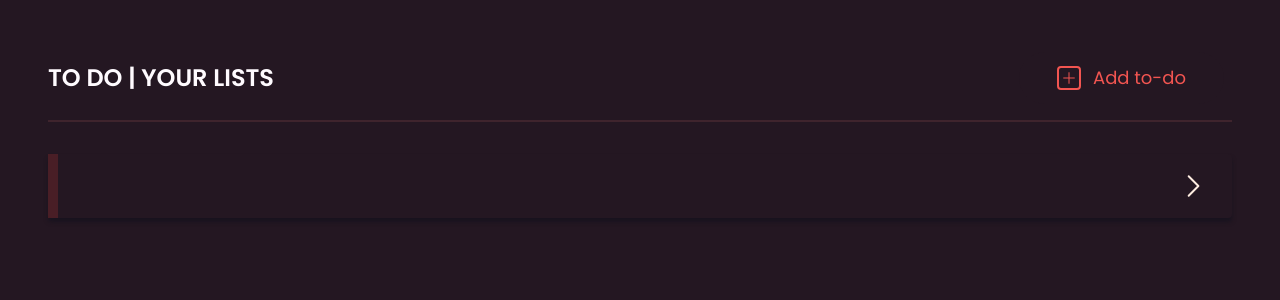
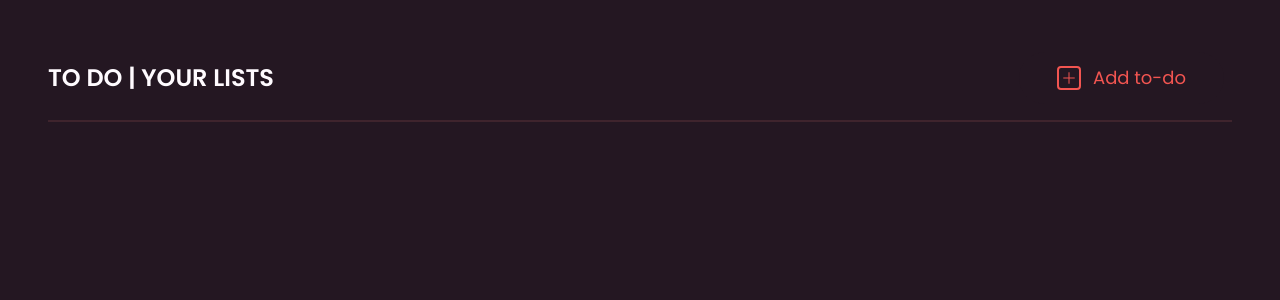
Before and after one commit to eduardamirelly/to-do-list, a React (Vite) app: page / in a window 1280 px wide. Shown: the top 300 px of the page. Built offline with nearby package versions, Linux system fonts and the light colour scheme.

Commit message:
:fire: chore: remove code not used

```diff
--- a/src/pages/TodosPage.jsx
+++ b/src/pages/TodosPage.jsx
@@ -3,7 +3,6 @@ import Todo from '../components/Todo'
 import ButtonAddTodo from '../components/Button/ButtonAddTodo'
 
 import { useSelector } from 'react-redux'
-import ListTodo from '../components/ListTodo';
 
 function TodosPage() {
 
@@ -19,7 +18,6 @@ function TodosPage() {
       </div>
 
       <div className="container">
-        <ListTodo />
         {
           todos.map((todo, index) => (
             <Todo key={index} id={todo.id} text={todo.text} checked={todo.checked} />
```
